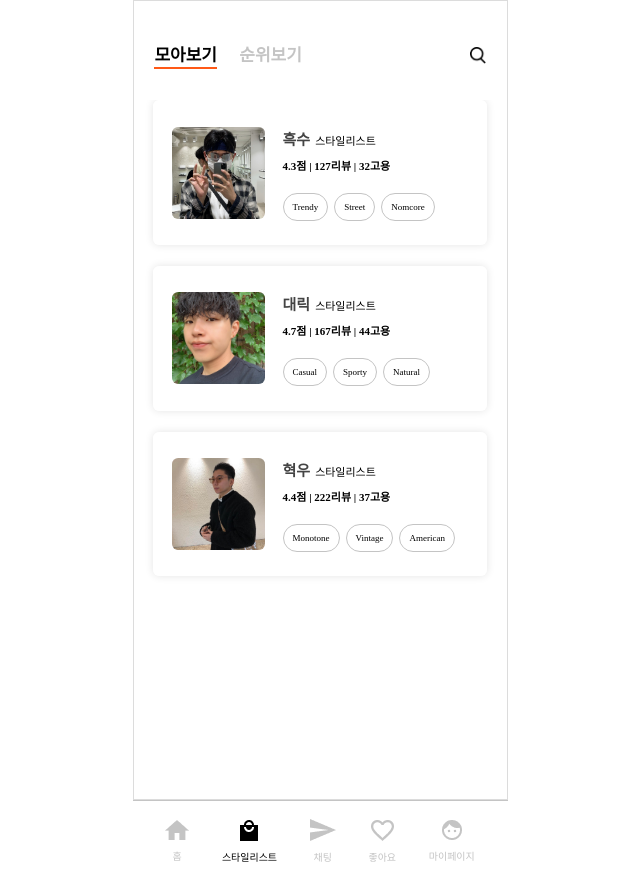
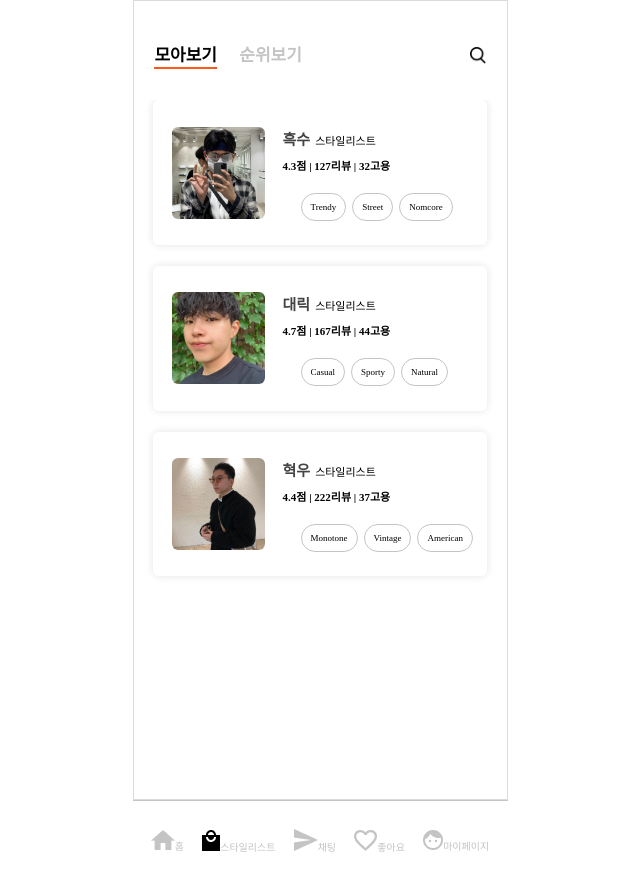
Before and after one commit to PersonalShopperDev/Web-Front-end, a Next.js app: page / in a window 1280 px wide. Shown: the whole page, without its empty margins (320-960 px from the left). Built offline with nearby package versions, Linux system fonts and the light colour scheme.

Commit message:
fix: remove <br /> &nbsp; 1. use css instead of <br /> or &nbsp; 2. make Navigation interface

```diff
--- a/src/components/navigation.tsx
+++ b/src/components/navigation.tsx
@@ -1,24 +1,51 @@
 import styles from '../../sass/listup.module.scss'
 import Image from 'next/image';
+
+interface Navigation {
+    name: string,
+    width: number,
+    height: number,
+    path: string,
+}
 
 export default function Navigation() {
     return (
         <div className={styles.footer}>
-            <div>
-                <Image src='/images/icons/home.png' width="24" height="20"/><br/>홈
-            </div>
-            <div className={styles.stylist}>
-                <Image src='/images/icons/stylist.png' width="18" height="21"/><br/>스타일리스트
-            </div>
-            <div>
-                <Image src='/images/icons/chat.png' width="26" height="22"/><br/>채팅
-            </div>
-            <div>
-                <Image src='/images/icons/like.png' width="23" height="21"/><br/>좋아요
-            </div>
-            <div>
-                <Image src='/images/icons/mypage.png' width="20" height="20"/><br/>마이페이지
-            </div>
+            {nav.map(item => {
+                return (
+                    <div className={styles.option} key={item.path}>
+                        <Image src={item.path} width={item.width} height={item.height}/>
+                        <span>{item.name}</span>
+                    </div>
+                )
+            })}
         </div>
     )
 }
+
+const nav: Navigation[] = [{
+    name: "홈",
+    width: 24,
+    height: 20,
+    path: '/images/icons/home.png'
+},{
+    name: "스타일리스트",
+    width: 18,
+    height: 21,
+    path: '/images/icons/stylist.png'
+},{
+    name: "채팅",
+    width: 24,
+    height: 22,
+    path: '/images/icons/chat.png'
+},{
+    name: "좋아요",
+    width: 23,
+    height: 21,
+    path: '/images/icons/like.png'
+},{
+    name: "마이페이지",
+    width: 20,
+    height: 20,
+    path: '/images/icons/mypage.png'
+},];
--- a/src/components/stylist.tsx
+++ b/src/components/stylist.tsx
@@ -8,9 +8,9 @@ export default function Stylist ({ info } : { info : StylistInfo }) {
         <div className={styles.stylistBox}>
           <Image src={info.profileImg} width="93.11" height="92" className={styles.profile_img}/>
           <div>
-            <span className={styles.name}>{info.name}</span><span>스타일리스트</span><br />
-            <span className={styles.indicator}>{info.grade}점 | {info.review}리뷰 | {info.hired}고용</span><br/>
-            {info.style.map(item => <span className={styles.style}>{item}</span>)}
+            <div><span className={styles.name}>{info.name}</span><span>스타일리스트</span></div>
+            <span className={styles.indicator}>{info.grade}점 | {info.review}리뷰 | {info.hired}고용</span>
+            <div>{info.style.map(item => <span className={styles.style}>{item}</span>)}</div>
           </div>
         </div>
       </Link>
--- a/src/components/stylistDetail.tsx
+++ b/src/components/stylistDetail.tsx
@@ -12,11 +12,11 @@ export default function StylistDetail({ info } : { info : StylistInfo }) {
             <span className={styles.name}>{info.name}</span>Stylist
             <div className={styles.text}>
               <Image src="/images/icons/company.png" width="12.02" height="12.07"/>
-              &nbsp;&nbsp;&nbsp;{company}
+              <span>{company}</span>
             </div>
             <div className={styles.text}>
               <Image src="/images/icons/career.png" width="12" height="12"/>
-              &nbsp;&nbsp;&nbsp;{career}
+              <span>{career}</span>
             </div>
           </div>
           <div className={styles.scrollBox}>
```
